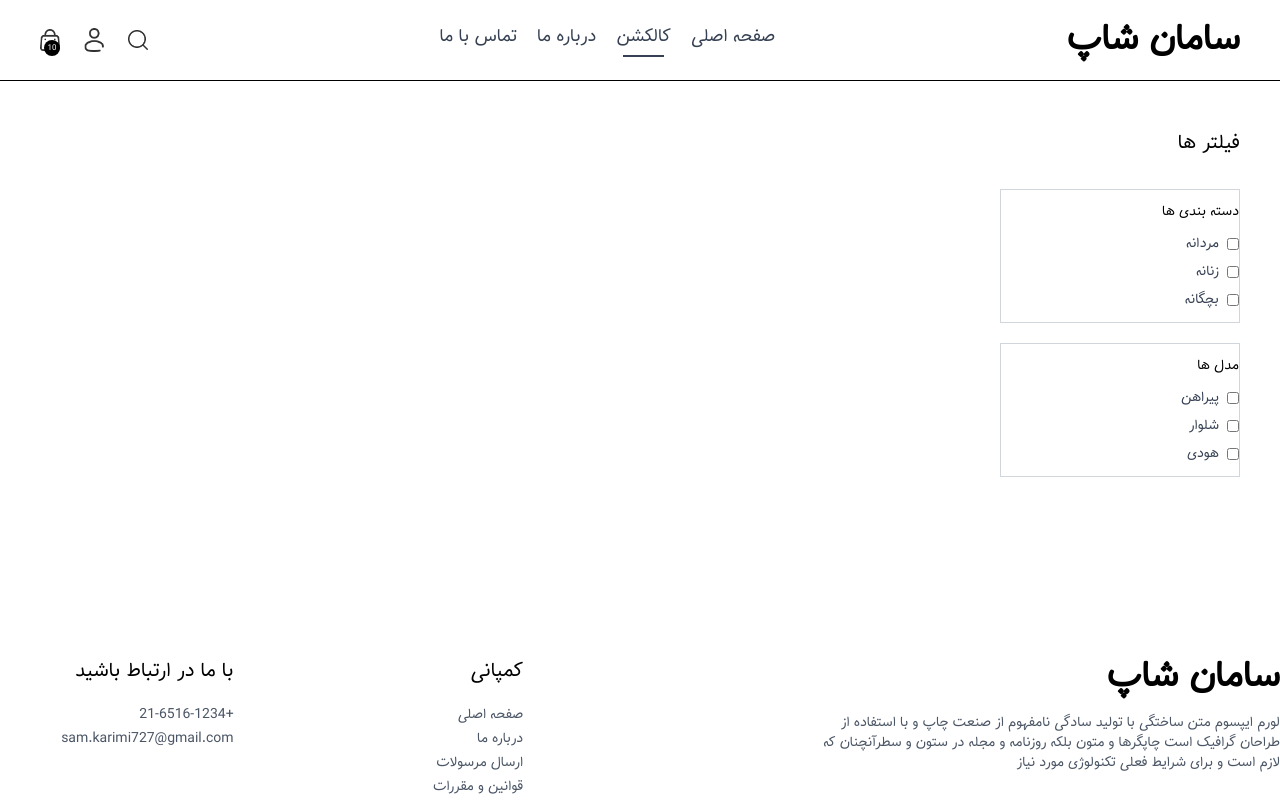
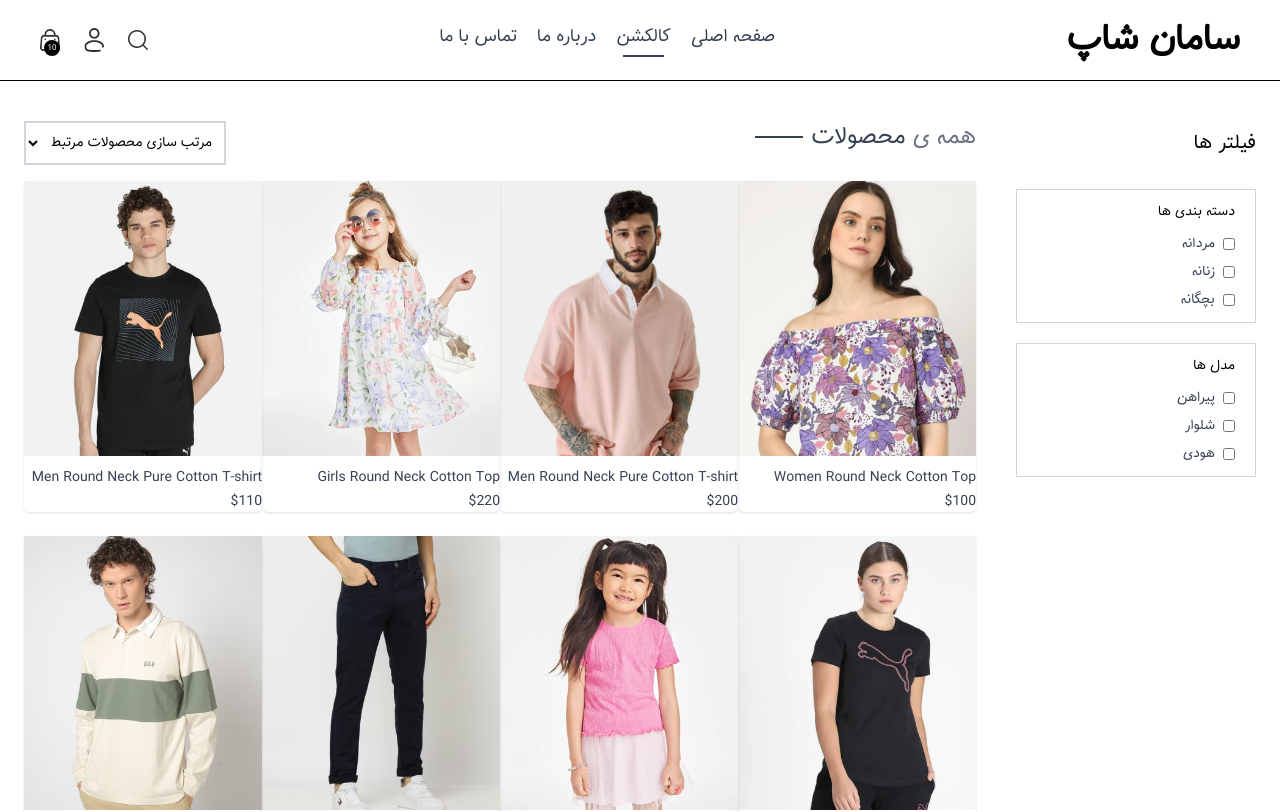
Before and after one commit to sani1426/next-project, a Next.js app: page /collection in a window 1280 px wide. Shown: the top 812 px of the page. Built offline with nearby package versions, Linux system fonts and the light colour scheme.

Commit message:
update page.jsx and Filters.jsx

```diff
--- a/app/(main)/collection/page.jsx
+++ b/app/(main)/collection/page.jsx
@@ -1,9 +1,30 @@
+import { products } from "../../../assets/assets";
 import Filters from "../../../components/collection/Filters";
+import ProductItems from "../../../components/main/ProductItem";
+import Title from "../../../components/main/Title";
 
 const Collection = () => {
         return (
-                <div className="flex flex-col sm:flex-row gap-1 sm:gap-10 pt-10 border-t px-5  md:px-10">
+                <div className="flex flex-col sm:flex-row gap-1 sm:gap-10 pt-10 border-t px-3  md:px-6">
                         <Filters />
+                        <div className="flex-1">
+                                <div className="flex justify-between text-base sm:text-2xl mb-4">
+                                        <Title text1={"همه ی"} text2={"محصولات"} />
+                                        <select className="border-2 border-gray-300 text-sm px-2">
+                                                <option value="relevent">مرتب سازی محصولات مرتبط</option>
+                                                <option value="low-high">ارزانترین به گرانترین</option>
+                                                <option value="high-low">گرانترین به ارزانترین</option>
+                                        </select>
+                                </div>
+
+                                <div className="grid grid-cols-2 sm:grid-cols-3 lg:grid-cols-4 gap-y-6">
+                                        {
+                                                products.map((product) => (
+                                                        <ProductItems key={product._id} name={product.name} image={product.image} price={product.price} />
+                                                ))
+                                        }
+                                </div>
+                        </div>
                 </div>
          );
 }
--- a/components/collection/Filters.jsx
+++ b/components/collection/Filters.jsx
@@ -8,12 +8,12 @@ const Filters = () => {
         const [show , setShow] = useState(false)
         return (
                 <div className="min-w-60">
-                        <div className="flex flex-row gap-2">
+                        <div className="flex items-center flex-row gap-2">
                         <p onClick={()=> setShow(!show)} className="my-2 text-xl flex items-center cursor-pointer gap-2">فیلتر ها</p>
-                <Image src={assets.dropdown_icon} alt="dropdown-icon" className={`h-3 sm:hidden ${show ? "-rotate-90 " : "rotate-180"}`} />
+                <Image src={assets.dropdown_icon} alt="dropdown-icon" className={`h-3 sm:hidden ${show ? "rotate-90 " : "rotate-180"}`} />
                         </div>
 
-                <div className={`border border-gray-300 pl-5 py-3 mt-6 ${show ? "" : "hidden"} sm:block`}>
+                <div className={`border border-gray-300 pr-5 py-3 mt-6 ${show ? "" : "hidden"} sm:block`}>
                         <p className="mb-3 text-sm font-medium">دسته بندی ها</p>
                         <div className="flex flex-col gap-2 text-sm font-light text-gray-700">
                                 <p className="flex gap-2">
@@ -28,7 +28,7 @@ const Filters = () => {
                         </div>
                 </div>
                         {/* subcategories */}
-                        <div className={`border border-gray-300 pl-5 py-3 my-5 ${show ? "" : "hidden"} sm:block`}>
+                        <div className={`border border-gray-300 pr-5 py-3 my-5 ${show ? "" : "hidden"} sm:block`}>
                         <p className="mb-3 text-sm font-medium">مدل ها</p>
                         <div className="flex flex-col gap-2 text-sm font-light text-gray-700">
                                 <p className="flex gap-2">
```
